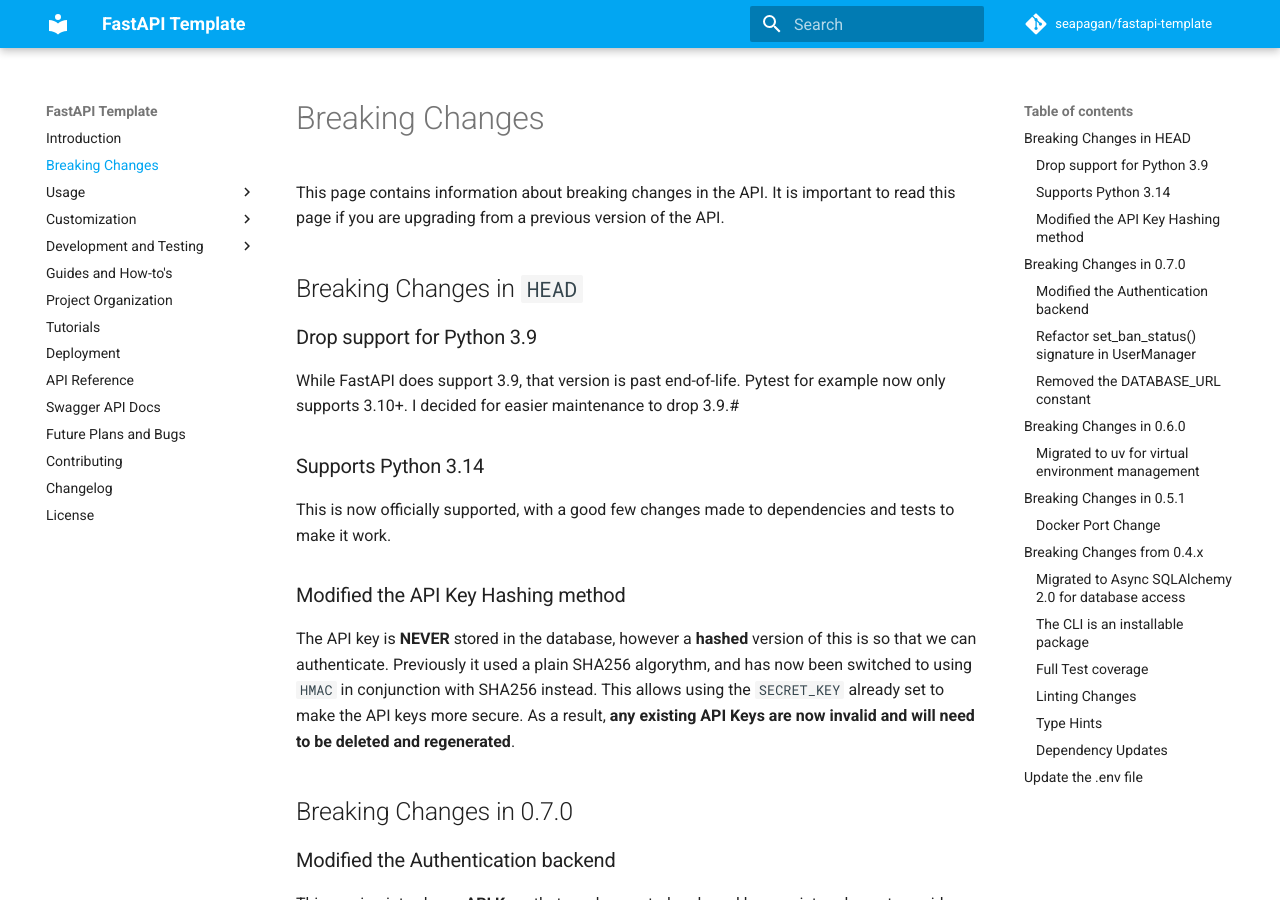
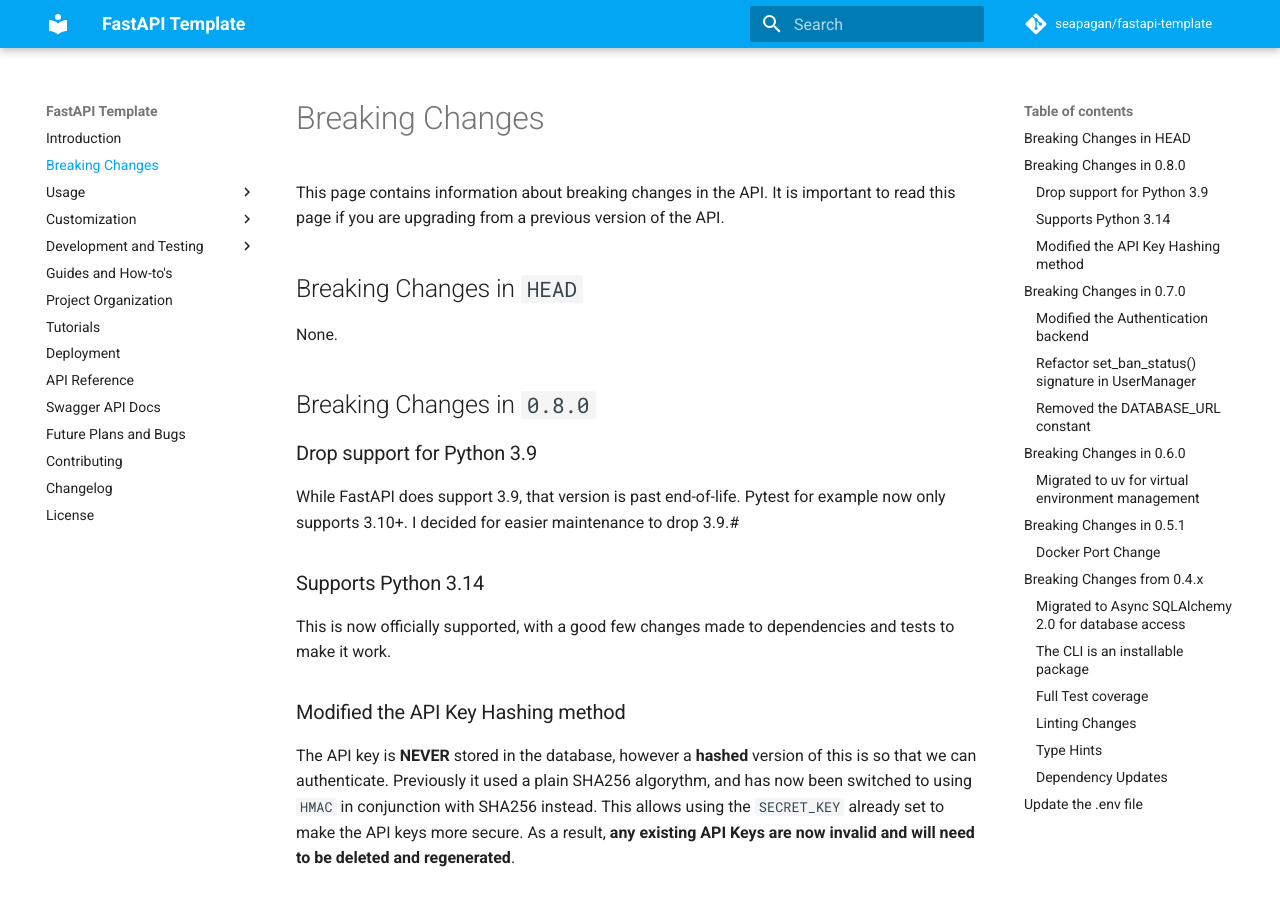
Before and after one commit to seapagan/fastapi-template, an MkDocs documentation site: the page built from docs/important.md, in a window 1280 px wide and 900 px high. Built offline with MkDocs 1.6.1 and Material for MkDocs 9.7.7, drawn with Linux system fonts in a browser that asks for light colours; comment, search, counter and statistics services are not loaded.

Commit message:
docs: add section for breaking changes in version 0.8.0
Signed-off-by: Grant Ramsay <seapagan@gmail.com>

```diff
--- a/docs/important.md
+++ b/docs/important.md
@@ -5,6 +5,10 @@
 API.
 
 ## Breaking Changes in `HEAD`
+
+None.
+
+## Breaking Changes in `0.8.0`
 
 ### Drop support for Python 3.9
 
```
